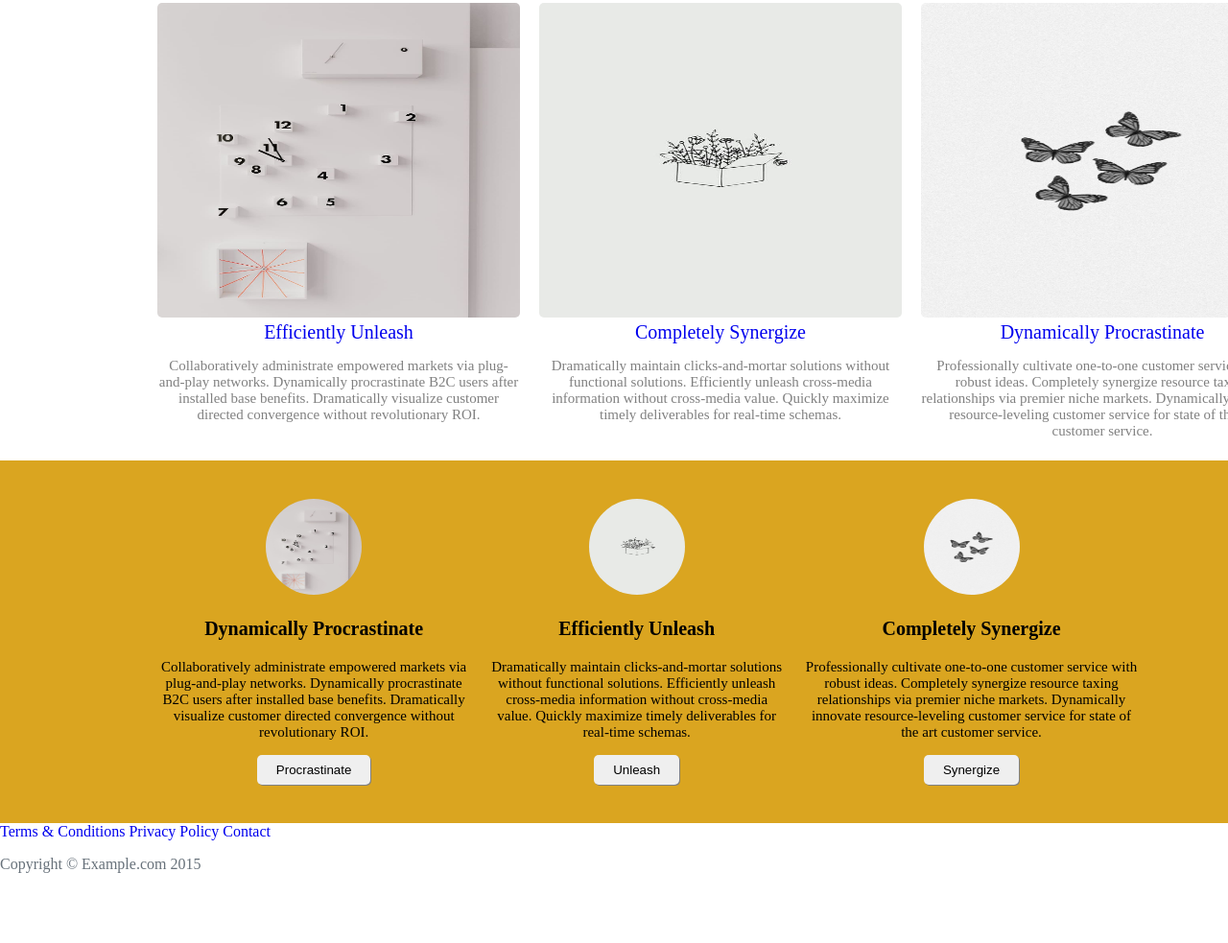
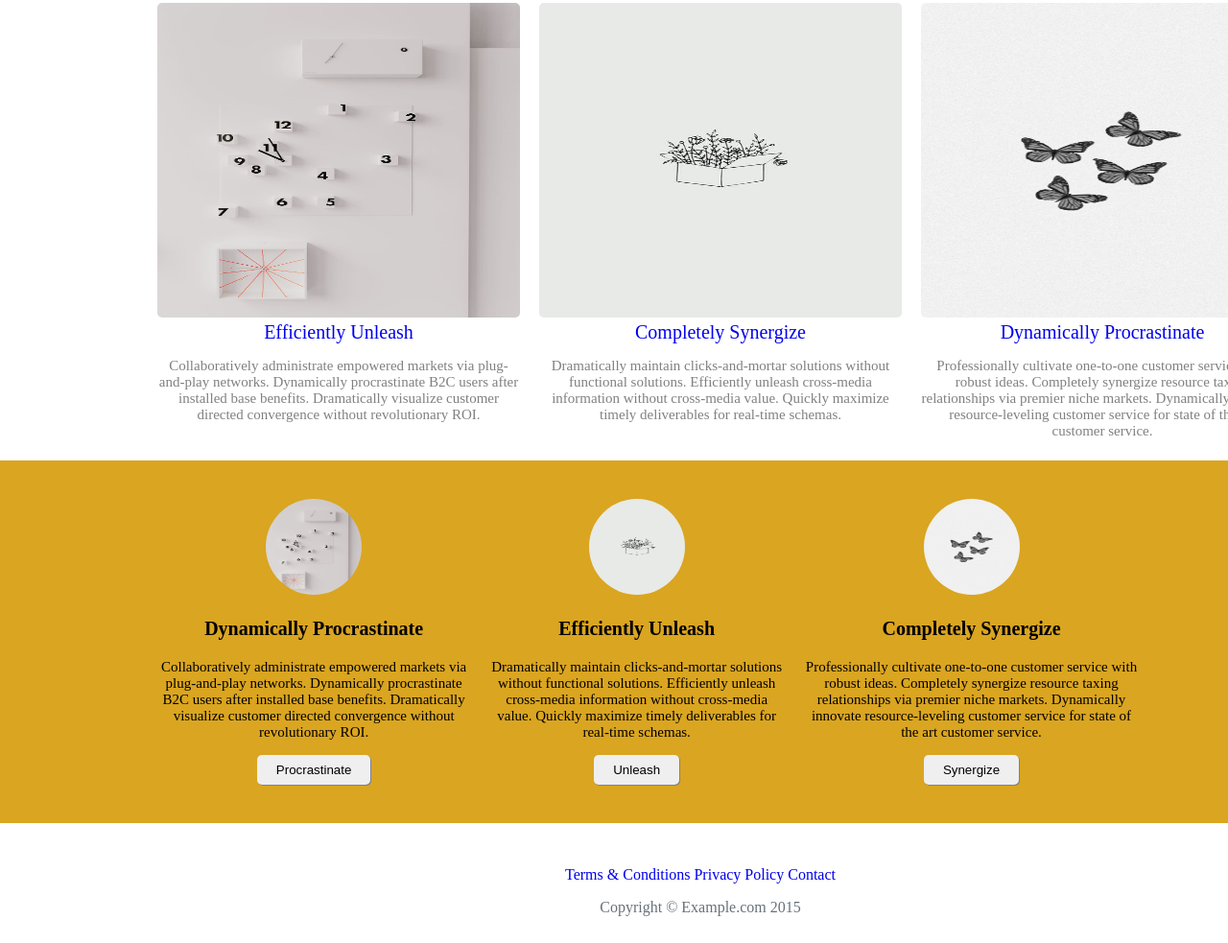
Before and after one commit to Nabeela-Nadeer/second-project, a plain HTML site: page index.html in a window 1280 px wide. Shown: the part 488-1471 px from the top of the page at 96% size. Drawn offline with Linux system fonts and the light colour scheme.

Commit message:
footer part2 completed

```diff
--- a/assets/css/style.css
+++ b/assets/css/style.css
@@ -215,8 +215,12 @@ body{
 }
 .end-page{
     width:100%;
-    height: 120px;
-    justify-content: center;
+    height: 80px;
+}
+.end-content{
+    width:25%;
+    text-align: center;
+    margin: 45px 0 0 570px;
 }
 .links{
     text-decoration: none;
--- a/index.html
+++ b/index.html
@@ -101,10 +101,12 @@
             </div>
         </div>
         <div class="end-page">
-            <a href="#" class="links" >Terms & Conditions </a>
-            <a href="#" class="links">Privacy Policy </a>
-            <a href="#" class="links">Contact</a>
-            <p class="mail">Copyright © Example.com 2015</p>
+            <div class="end-content">
+                <a href="#" class="links" >Terms & Conditions </a>
+                <a href="#" class="links">Privacy Policy </a>
+                <a href="#" class="links">Contact</a>
+                <p class="mail">Copyright © Example.com 2015</p>
+            </div>
         </div>
     </footer>
 </body>
```
